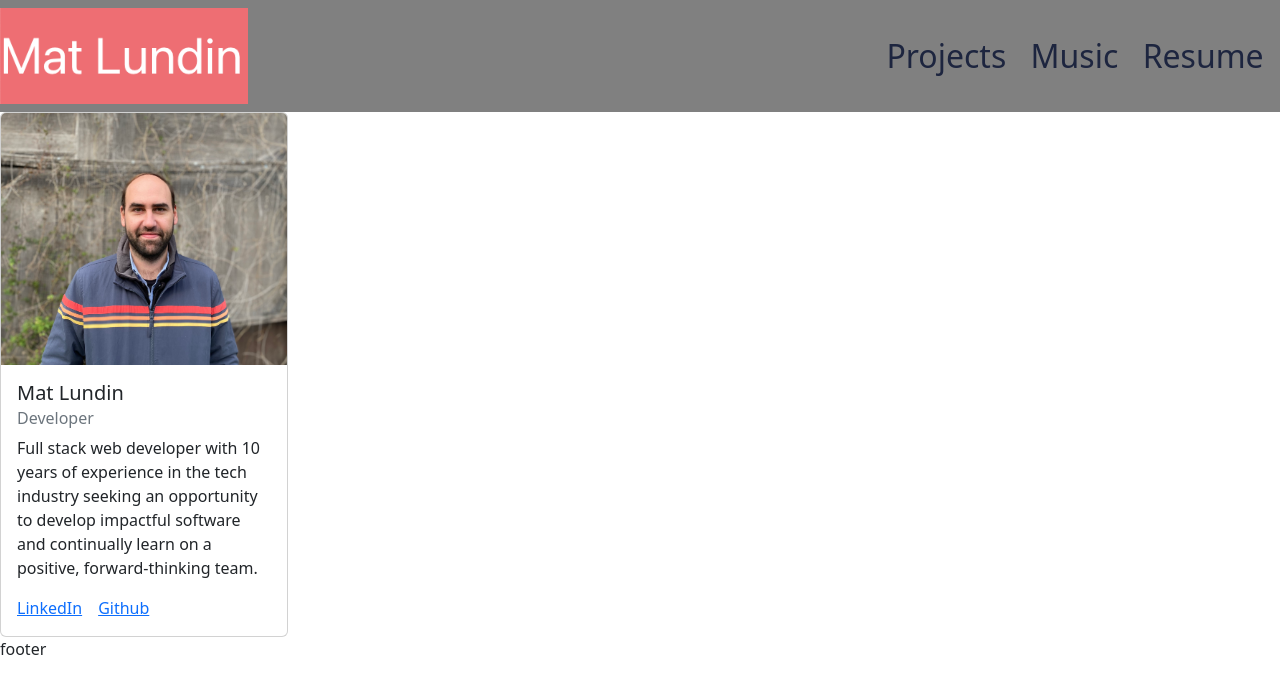
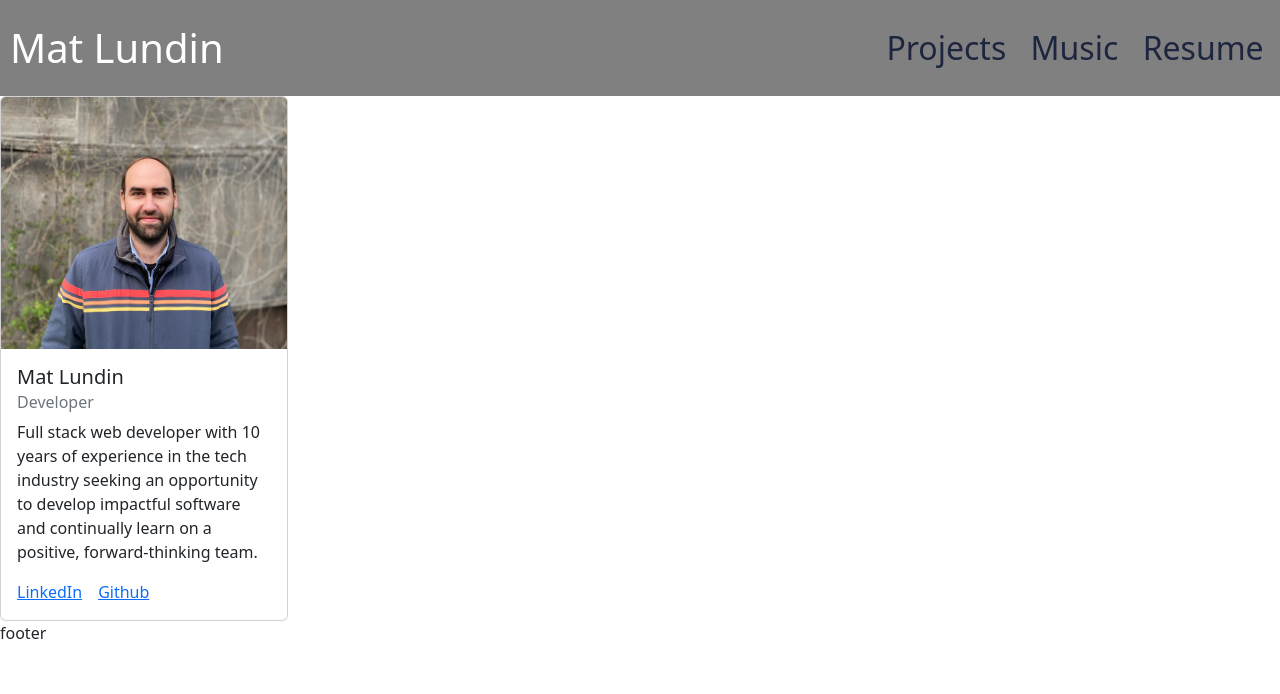
Before and after one commit to mat-lundin/matlundin, a React (Create React App) app: page / in a window 1280 px wide. Shown: the top 694 px of the page. Built offline with nearby package versions, Linux system fonts and the light colour scheme.

Commit message:
updated brand to text

```diff
--- a/src/components/nav.js
+++ b/src/components/nav.js
@@ -9,7 +9,7 @@ const nav = () => {
     // replace brand image
     // make background a gradient from dark on the left to light on the right so you can see the options once they are left-justified
     <Navbar collapseOnSelect expand="md" style={{ backgroundSize: 'cover', backgroundColor: "gray" }}>
-      <Navbar.Brand style={{ margin: 0, padding: 0 }} href="/"><img src="images/header.png" alt="Mat Lundin" width="80%" /></Navbar.Brand>
+      <Navbar.Brand style={{ margin: 10, padding: 0, color: "#FFFFFF", fontSize: "2.5em" }} href="/" >Mat Lundin</Navbar.Brand>
       <Navbar.Toggle aria-controls="responsive-navbar-nav" className="custom-toggler" />
       <Navbar.Collapse className="collapse navbar-collapse" id="navbarCollapse">
 
```
